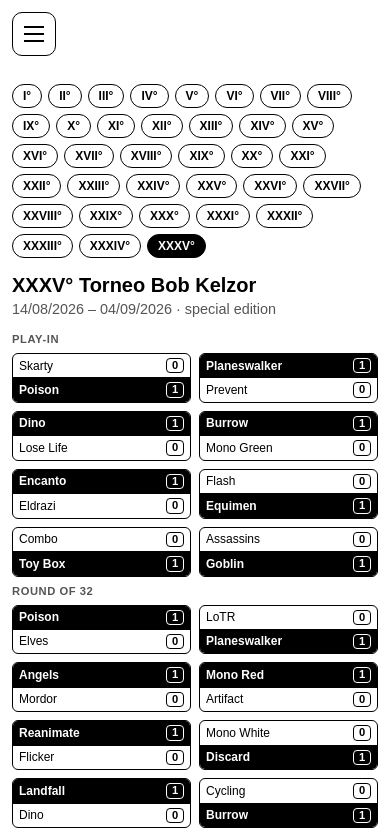
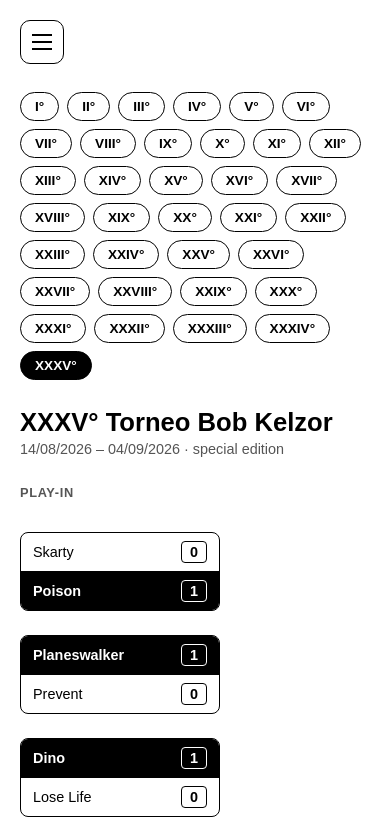
Before and after one commit to jacopofabiani/bk-cugg, a plain HTML site: page tournament.html in a window 390 px wide. Shown: the top 833 px of the page. Drawn offline with Linux system fonts and the light colour scheme.

Commit message:
Revert "commit"
This reverts commit b882a0b7095657ae2d2ac4edffba116eb0923b37.

```diff
--- a/tournament.html
+++ b/tournament.html
@@ -541,82 +541,6 @@
     .points-table tr:last-child td { border-bottom: none; }
 
     .points-table .center { text-align: center; }
-
-    /* Phones in portrait: rounds stack top to bottom instead of scrolling
-       sideways, and each round lays its matches out two to a row. */
-    @media (max-width: 600px) {
-      body { padding: 12px; }
-
-      h1 { font-size: 1.25rem; }
-
-      .meta { margin-bottom: 16px; }
-
-      .selector { margin-bottom: 16px; gap: 6px; }
-
-      .selector-btn { font-size: 0.75rem; padding: 4px 10px; }
-
-      .bracket {
-        flex-direction: column;
-        align-items: stretch;
-        gap: 18px;
-        overflow-x: visible;
-        padding-bottom: 8px;
-      }
-
-      .round,
-      .round--r16 {
-        display: grid;
-        grid-template-columns: repeat(2, minmax(0, 1fr));
-        gap: 8px;
-        min-width: 0;
-      }
-
-      .round-title {
-        grid-column: 1 / -1;
-        margin-bottom: 0;
-        font-size: 0.7rem;
-      }
-
-      .round--r16 .match { width: auto; }
-
-      /* A round with a single match (the final) spans the full width. */
-      .round .match:nth-child(2):last-child {
-        grid-column: 1 / -1;
-        width: 60%;
-        justify-self: center;
-      }
-
-      .match { border-radius: 6px; }
-
-      .match-row {
-        padding: 4px 6px;
-        font-size: 0.75rem;
-        gap: 4px;
-        line-height: 1.2;
-      }
-
-      .match-row span:first-child {
-        min-width: 0;
-        overflow-wrap: anywhere;
-      }
-
-      .score {
-        padding: 0 4px;
-        min-width: 18px;
-        font-size: 0.7rem;
-        flex-shrink: 0;
-      }
-
-      .trophy-section { min-width: 0; }
-
-      .winner-label { font-size: 0.9rem; padding: 6px 12px; }
-
-      .series-title { font-size: 1rem; margin-bottom: 12px; }
-
-      .awards { margin-top: 20px; gap: 10px; }
-
-      .mvp-section { padding: 10px 14px; }
-    }
   </style>
   <script src="nav.js?v=4" defer></script>
 </head>
```
